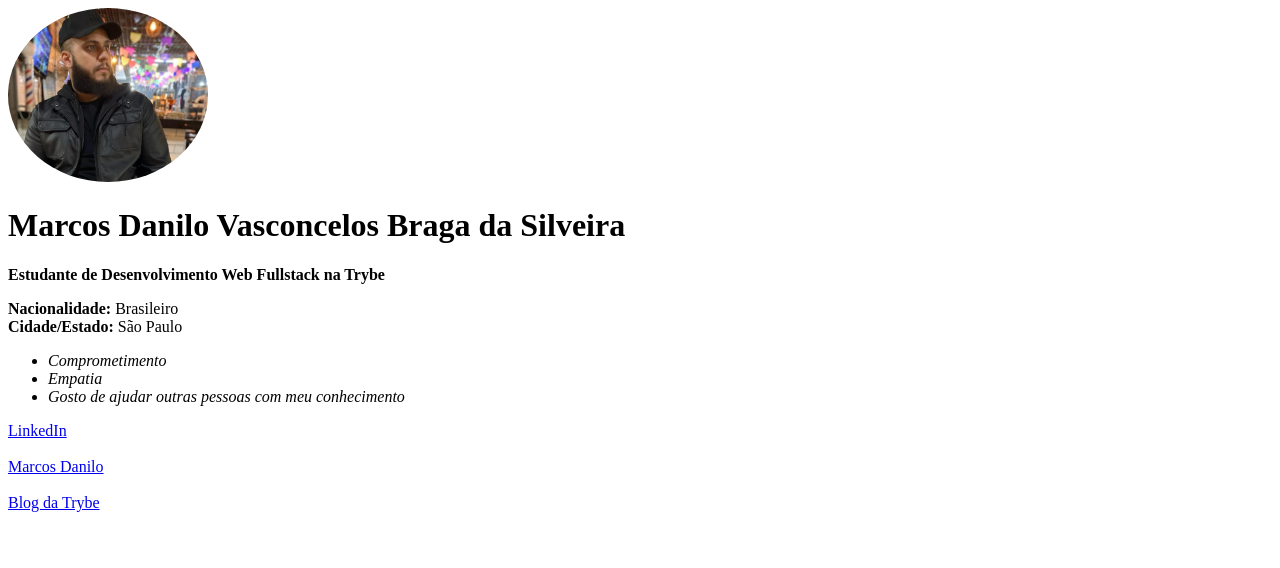
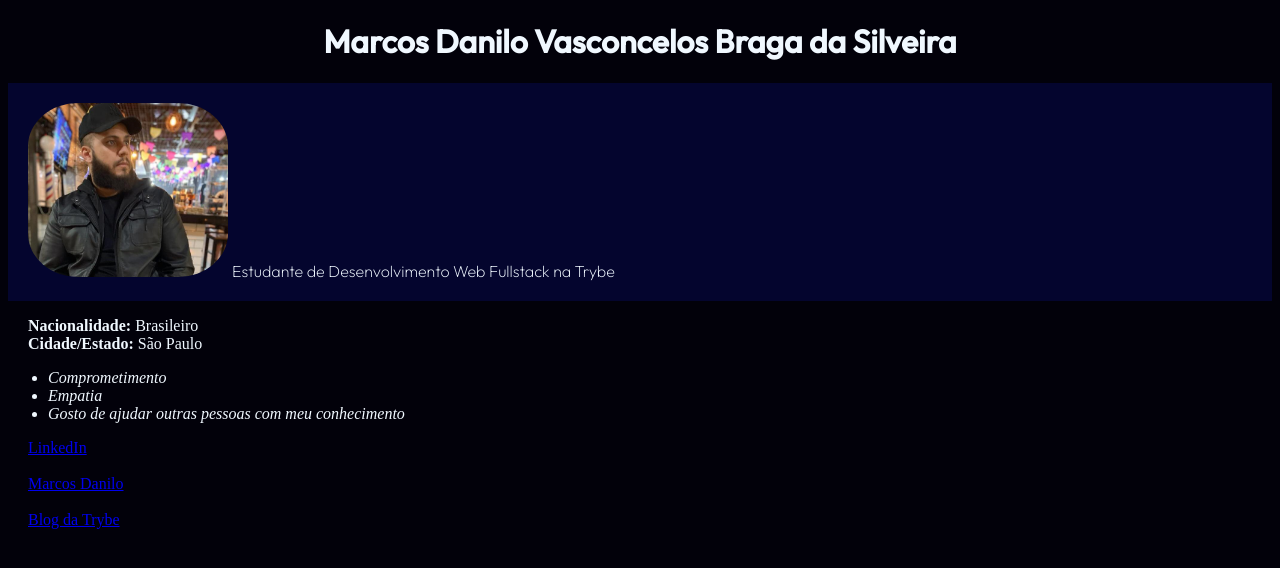
Before and after one commit to omarcosdanilo/omarcosdanilo.github.io, a plain HTML site: page index.html in a window 1280 px wide. Drawn offline with Linux system fonts and the light colour scheme.

Commit message:
Estiliza o portifolio

```diff
--- a/index.html
+++ b/index.html
@@ -4,24 +4,34 @@
     <meta charset="UTF-8" />
     <meta http-equiv="X-UA-Compatible" content="IE=edge" />
     <meta name="viewport" content="width=device-width, initial-scale=1.0" />
-    <link rel="preconnect" href="https://fonts.googleapis.com">
-    <link rel="preconnect" href="https://fonts.gstatic.com" crossorigin>
-    <link href="https://fonts.googleapis.com/css2?family=Outfit:wght@100;200;300;400;500&display=swap" rel="stylesheet">
+    <link rel="preconnect" href="https://fonts.googleapis.com" />
+    <link rel="preconnect" href="https://fonts.gstatic.com" crossorigin />
+    <link
+      href="https://fonts.googleapis.com/css2?family=Outfit:wght@100;200;300;400;500&display=swap"
+      rel="stylesheet"
+    />
+    <link rel="stylesheet" href="style.css" />
     <title>Portifólio Marcos</title>
   </head>
   <body>
+    <div class="header">
+      <h1>Marcos Danilo Vasconcelos Braga da Silveira</h1>
+
+      <div class="header-content">
         <img
           src="./image/marcos.jpeg"
           alt="Foto de Marcos Danilo"
           width="200px"
-      style="border-radius: 50%"
+          style="border-radius: 25%"
           id="marcos"
         />
-    <h1>Marcos Danilo Vasconcelos Braga da Silveira</h1>
         <strong>
-      <p class="description">Estudante de Desenvolvimento Web Fullstack na Trybe</p>
+          <p class="description">
+            Estudante de Desenvolvimento Web Fullstack na Trybe
+          </p>
         </strong>
-
+      </div>
+    </div>
 
     <p class="informations">
       <strong>Nacionalidade:</strong> Brasileiro <br />
@@ -30,16 +40,16 @@
 
     <ul>
       <em>
-        <li class="hability-1">Comprometimento</li>
-        <li class="hability-2">Empatia</li>
-        <li class="hability-3">Gosto de ajudar outras pessoas com meu conhecimento</li>
+        <li>Comprometimento</li>
+        <li>Empatia</li>
+        <li>Gosto de ajudar outras pessoas com meu conhecimento</li>
       </em>
     </ul>
 
     <a href="https://www.linkedin.com/in/marcos-danilo/">LinkedIn</a>
 
-    <br>
-    <br>
+    <br />
+    <br />
 
     <a href="#marcos">Marcos Danilo</a>
 
--- a/style.css
+++ b/style.css
@@ -1,23 +1,31 @@
-h1, .description {
-    font-family:'Outfit', sans-serif;
+body{
+    background-color: #02010A;
+}
+h1, p, li{
+    color: aliceblue;
+}
+h1,
+.description {
+  font-family: "Outfit", sans-serif;
 }
 
 .description {
   font-weight: 200;
 }
 
-  .informations {
-    text-shadow: 0.5px 1px 1px;
+.header h1{
+    text-align: center;
 }
 
-  .hability-1{
-    font-size: 2em;
+.header p {
+  display: inline;
 }
 
-  .hability-2{
-    font-size: 1.5em;
+.header-content{
+    background-color: #04052E;
+    padding: 20px;
 }
 
-  .hability-3{
-    font-size: 1.2em;
+.informations, a{
+    padding-left: 20px;
 }
```
Lines whose indentation alone changed are shown as unchanged.
